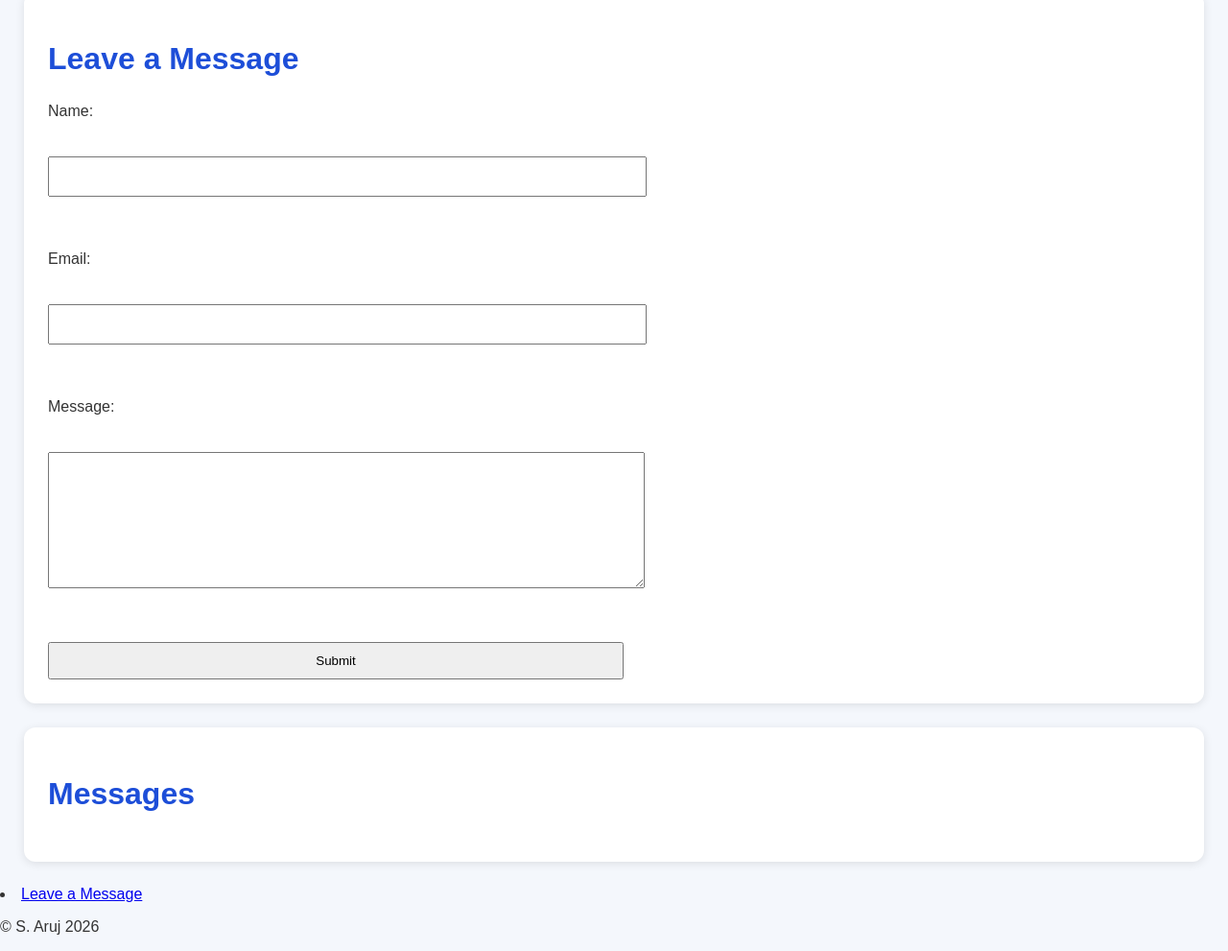
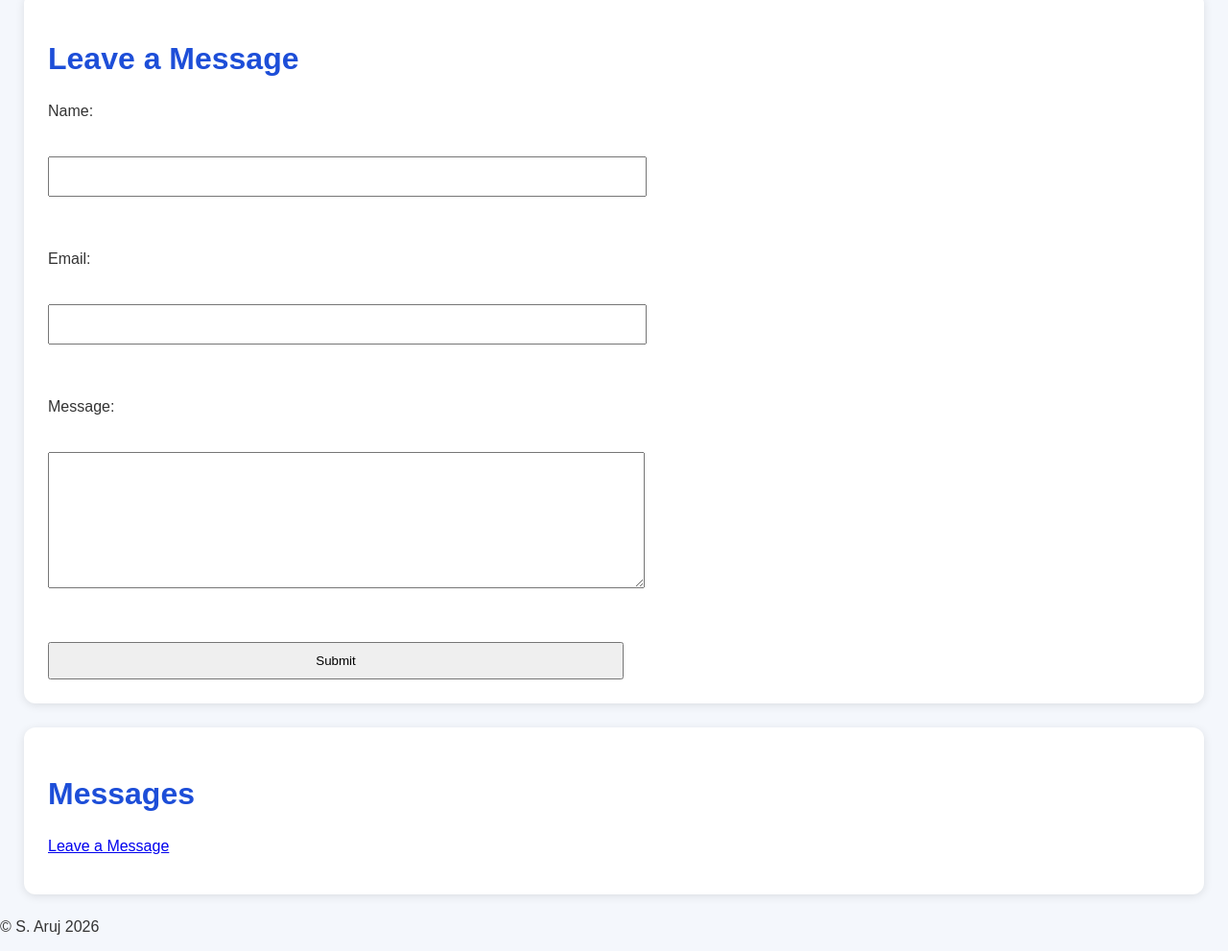
Before and after one commit to saruj111/SAruj_JSIntro-26.4, a plain HTML site: page index.html in a window 1280 px wide. Shown: the part 1299-2290 px from the top of the page at 96% size. Drawn offline with Linux system fonts and the light colour scheme; files that its build step writes are made by us from their sources.

Commit message:
Add 'Leave a Message' link to messages section

```diff
--- a/index.html
+++ b/index.html
@@ -118,10 +118,14 @@
 
 <section id="messages">
   <h2>Messages</h2>
-  <ul></ul>
+  <ul>
+    <li>
+      <a href="#leave-message">Leave a Message</a>
+    </li>
+  </ul>
 </section>
 
-<li><a href="#leave-message">Leave a Message</a></li>
+
 
     <script src="js/index.js"></script>
   </body>
```
